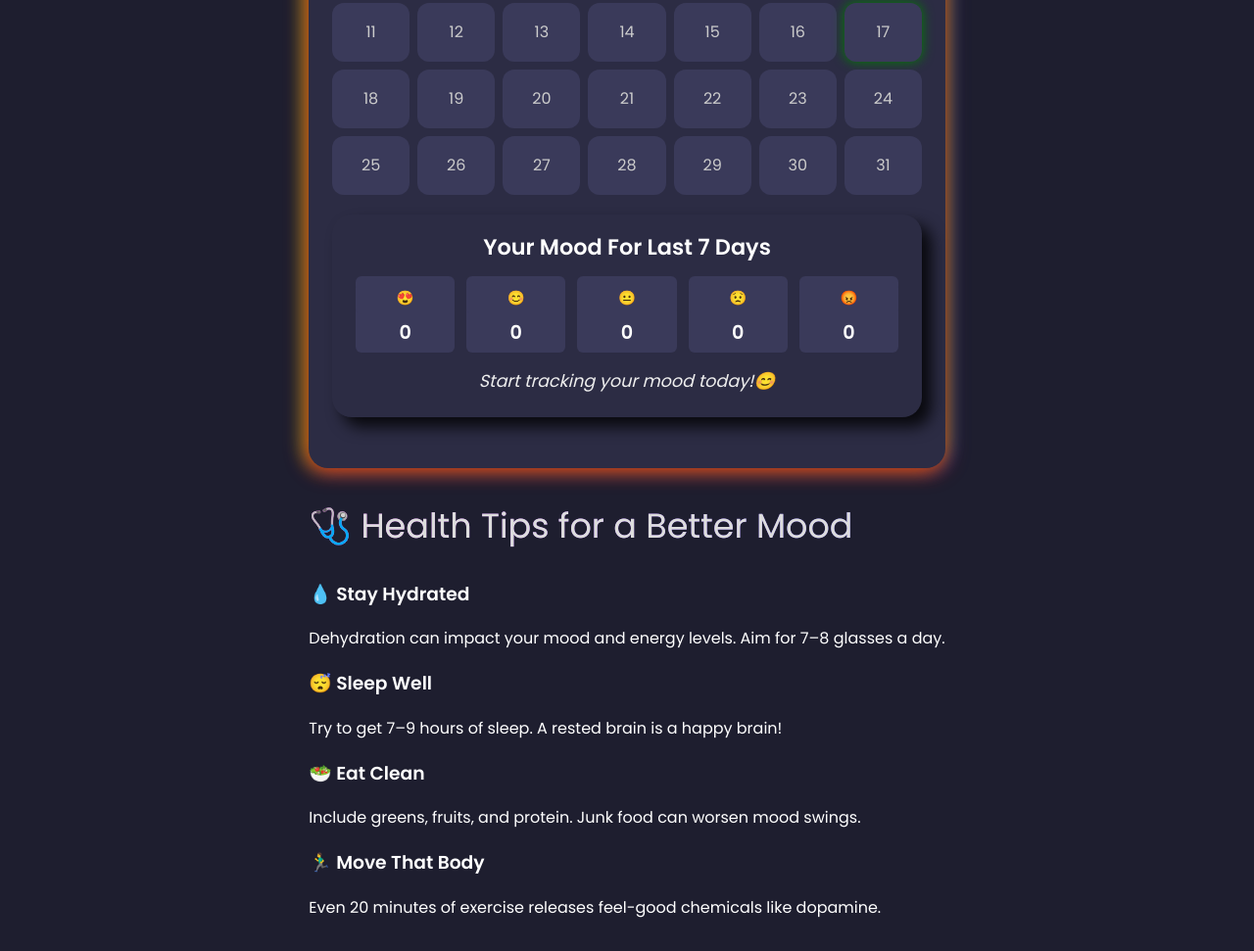
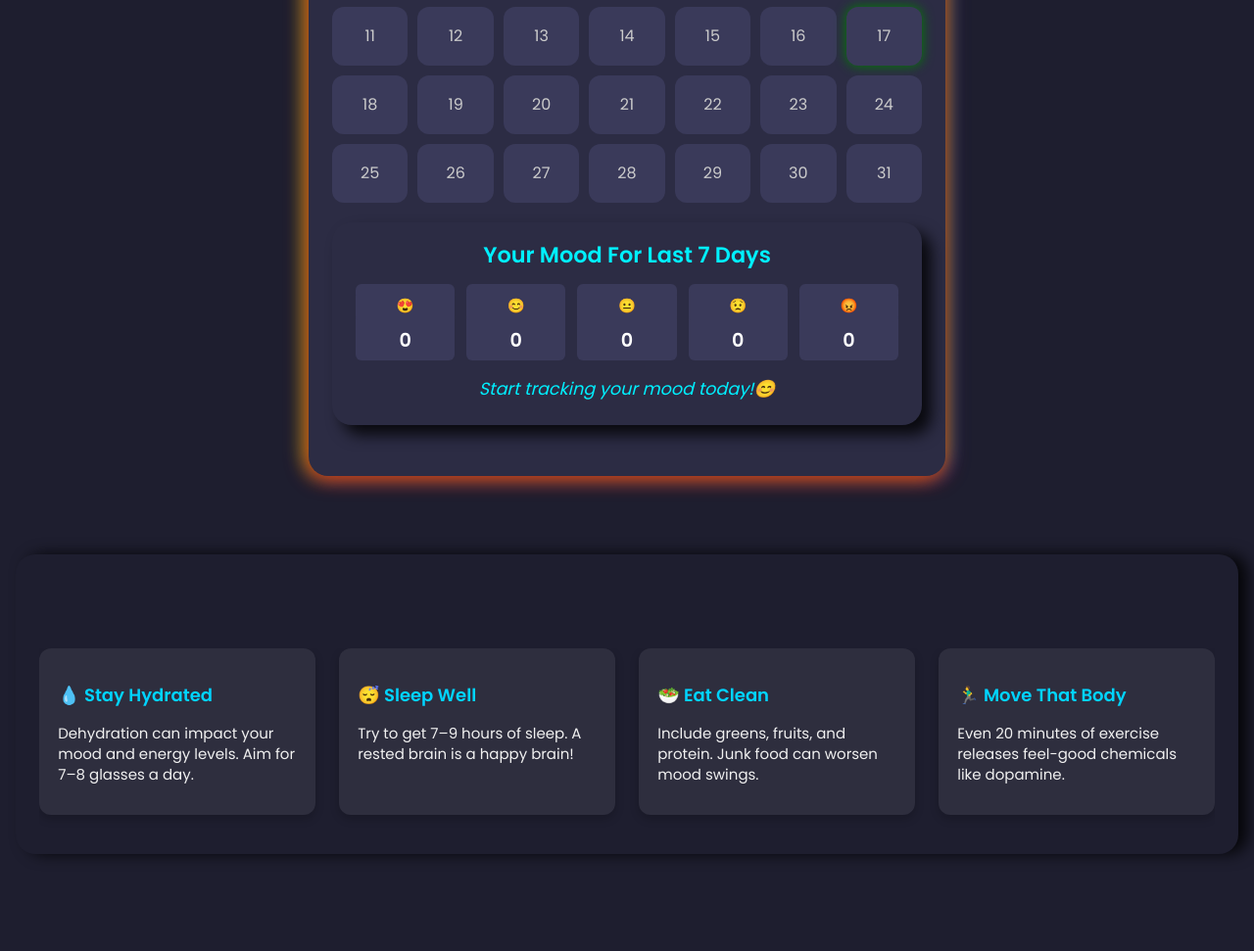
Before and after one commit to siddharthtiwar0403/Code-Circuit-Project-1, a plain HTML site: page index.html in a window 1280 px wide. Shown: the part 606-1577 px from the top of the page at 98% size. After the commit the page ends 1514 px from the top, so only its background shows below. Drawn offline with Linux system fonts and the light colour scheme.

Commit message:
Update style.css

```diff
--- a/style.css
+++ b/style.css
@@ -90,23 +90,13 @@ h2 {
   font-size: 35px;
   opacity: 0;
   transform: translateY(20px);
-  font-weight: 400;
-  background: linear-gradient(
-    -45deg, #fc72ff, #8f68ff, #215ef6, #00d4ff, #215ef6, #8f68ff, #fc72ff
-  );
+  font-weight: bolder;
   background-size: 400%;
   background-clip: text;
   -webkit-background-clip: text;
   margin-top: 0;
-  color: #ddd;
-  animation:fadeInUp 1s ease-out .8s forwards;
-}
-@keyframes fadeInUp {
-  to {
-    opacity: 1;
-    transform: translateY(0);
-  }
-
+  color: #00F0FF;
+  animation:fadeInUp 1s ease-out .5s forwards;
 }
 
 /* Emoji buttons float-in */
@@ -236,7 +226,7 @@ h2 {
   .days {
     display: grid;
     grid-template-columns: repeat(7, 1fr);
-    gap: 8px;
+    gap: 10px;
   }
   .day {
     background-color: var(--button-bg);
@@ -309,6 +299,7 @@ h2 {
     margin: 20px 0px;
   }
   .summary-title {
+    color: #00F0FF;
     font-size: 1.4rem;
     font-weight: 600;
     margin-bottom: 0.8rem;
@@ -326,7 +317,7 @@ h2 {
     border-radius: 6px;
     text-align: center;
     padding: 6px 0;
-    color: #ccc;
+    color: #00F0FF;
     font-size: 0.9rem;
     user-select: none;
     transition: background-color 0.5s ease;
@@ -352,7 +343,7 @@ h2 {
     max-width: 90%;
     margin-left: auto;
     margin-right: auto;
-    color: #eee;
+    color: #00F0FF;
     opacity: 0;
     animation: fadeIn 1s forwards 1s;
   }
@@ -388,3 +379,79 @@ h2 {
       font-size: 1.2rem;
     }
   }
+  /* Animate slide + fade for month-year label */
+@keyframes monthChangeFadeUp {
+  0% {
+    opacity: 0;
+    transform: translateY(35px);
+  }
+  100% {
+    opacity: 1;
+    transform: translateY(0);
+  }
+}
+
+/* Class to trigger animation */
+.animate-month-change {
+  animation: monthChangeFadeUp 0.5s ease-out;
+}
+.calendar-header {
+  transition: transform 0.3s ease, opacity 0.8s ease;
+}
+
+/*  health blogs */
+.health-tips-section {
+  margin-top: 3rem;
+  margin-bottom: 20px;
+  padding: 1.5rem;
+  background-color: #1e1e2f;
+  border-radius: 20px;
+  box-shadow: 10px 0 15px rgba(0,0,0,0.8);
+  animation: fadeInTips 1s ease-in-out;
+  overflow-x: auto; /* allow horizontal scroll if needed */
+}
+.health-tips-section h2 {
+  text-align: center;
+  font-size: 32px;
+  color: #00F0FF;
+  margin-bottom: 1.5rem;
+}
+
+.tips-grid {
+  display: grid;
+  grid-template-columns: repeat(4, 1fr); /* 4 columns, fixed */
+  gap: 1.5rem;
+  overflow-x: hidden;
+  padding-bottom: 1rem;
+}
+.tip-card {
+  background-color: #2e2e3e;
+  padding: 1rem 1.2rem;
+  border-radius: 12px;
+  box-shadow: 0 4px 10px rgba(0,0,0,0.2);
+  color: #f0f0f0;
+  transition: transform 0.3s ease, background-color 0.3s ease;
+}
+.tip-card:hover {
+  transform: scale(1.1);
+}
+.tip-card h3 {
+  margin-bottom: 0.5rem;
+  font-size: 18px;
+  color: #00d4ff;
+}
+.tip-card p {
+  font-size: 15px;
+  line-height: 1.4;
+}
+/* Animation */
+@keyframes fadeInTips {
+  from {
+    opacity: 0;
+    transform: translateY(40px);
+  }
+  to {
+    opacity: 1;
+    transform: translateY(0);
+  }
+}
```
